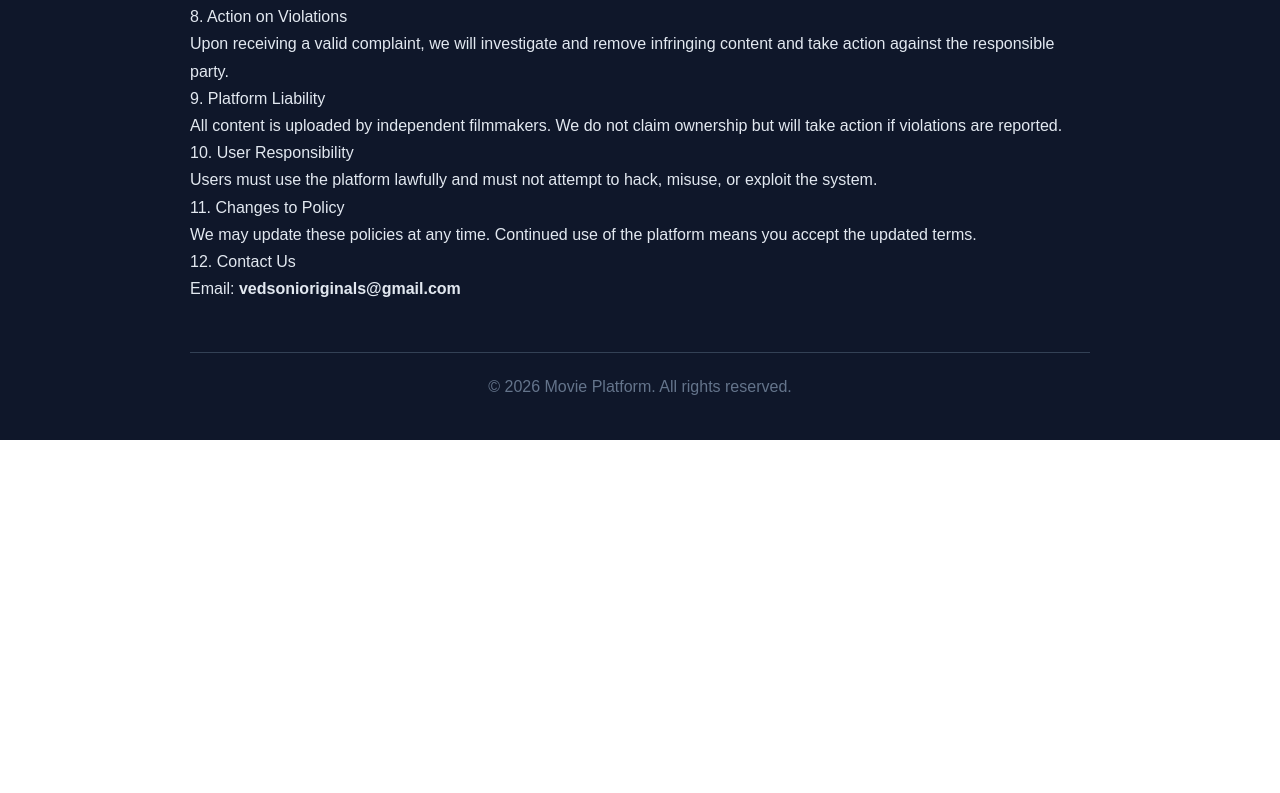
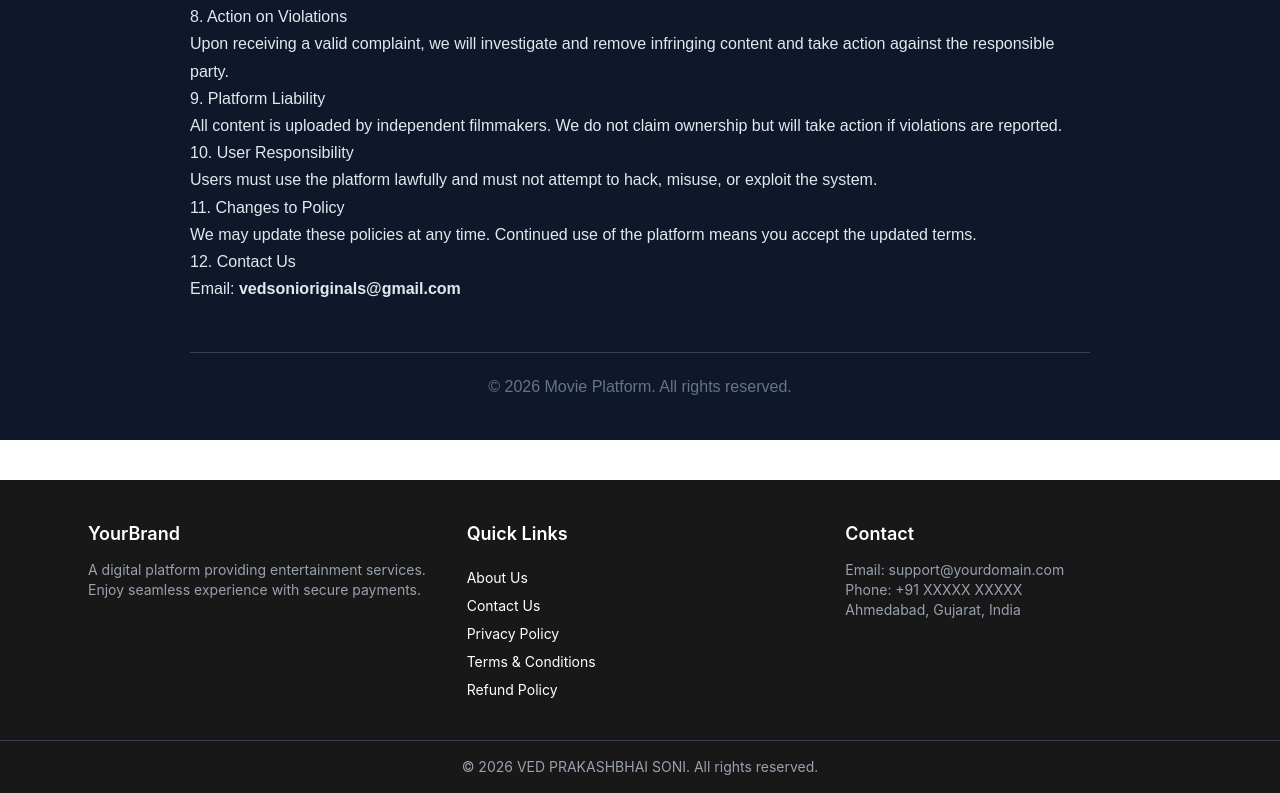
Before and after one commit to deeppatel200590/movie-platform, a React (Vite) app in the folder frontend/: page /policy in a window 1280 px wide. Shown: the part 653-1446 px from the top of the page. Before the commit the page ends 1093 px from the top, so only its background shows below. Built offline with nearby package versions, Linux system fonts and the light colour scheme.

Commit message:
fix footer]

```diff
--- a/frontend/src/App.jsx
+++ b/frontend/src/App.jsx
@@ -15,11 +15,15 @@
 
 import Navbar from "./components/Navbar";
 import AdminNavbar from "./components/AdminNavbar";
+import Footer from "./components/Footer"; // ✅ added
 
 import ProtectedRoute from "./ProtectedRoute";
 import AdminRoute from "./AdminRoute";
 import VerifyOtp from "./components/VerifyOtp";
 
+// 👉 ADD THESE if you created them
+// import TermsConditions from "./components/TermsConditions";
+// import RefundPolicy from "./components/RefundPolicy";
 
 const App = () => {
   return (
@@ -30,8 +34,10 @@
       <Route path="/login" element={<Login />} />
       <Route path="/signup" element={<Signup />} />
       <Route path="/social-login" element={<SocialLogin />} />
+
       {/* USER ROUTES */}
       <Route path="/verify-otp" element={<VerifyOtp />} />
+
       <Route
         path="/home"
         element={
@@ -39,32 +45,32 @@
             <>
               <Navbar />
               <Home />
+              <Footer /> {/* optional but good */}
             </>
           </ProtectedRoute>
         }
       />
 
+      {/* ✅ FIXED: made PUBLIC + added Footer */}
       <Route
         path="/about"
         element={
-          <ProtectedRoute>
           <>
             <Navbar />
             <About />
+            <Footer />
           </>
-          </ProtectedRoute>
         }
       />
 
       <Route
         path="/contact"
         element={
-          <ProtectedRoute>
           <>
             <Navbar />
             <ContactUs />
+            <Footer />
           </>
-          </ProtectedRoute>
         }
       />
 
@@ -74,9 +80,33 @@
           <>
             <Navbar />
             <PolicyPage />
+            <Footer />
           </>
         }
       />
+
+      {/* ✅ NEW REQUIRED PAGES */}
+      {/* <Route
+        path="/terms"
+        element={
+          <>
+            <Navbar />
+            <TermsConditions />
+            <Footer />
+          </>
+        }
+      /> */}
+
+      {/* <Route
+        path="/refund"
+        element={
+          <>
+            <Navbar />
+            <RefundPolicy />
+            <Footer />
+          </>
+        }
+      /> */}
 
       <Route
         path="/movie/:id"
--- /dev/null
+++ b/frontend/src/components/Footer.jsx
@@ -0,0 +1,48 @@
+import React from "react";
+import { Link } from "react-router-dom";
+
+const Footer = () => {
+  return (
+    <footer className="bg-[#181818] text-white mt-10">
+
+      {/* MAIN SECTION */}
+      <div className="max-w-6xl mx-auto px-6 py-10 grid md:grid-cols-3 gap-8 text-sm">
+
+        {/* BRAND */}
+        <div>
+          <h2 className="text-lg font-semibold mb-3">YourBrand</h2>
+          <p className="text-gray-400">
+            A digital platform providing entertainment services.
+            Enjoy seamless experience with secure payments.
+          </p>
+        </div>
+
+        {/* QUICK LINKS */}
+        <div className="flex flex-col gap-2">
+          <h2 className="text-lg font-semibold mb-3">Quick Links</h2>
+          <Link to="/about" className="hover:text-gray-300">About Us</Link>
+          <Link to="/contact" className="hover:text-gray-300">Contact Us</Link>
+          <Link to="/policy" className="hover:text-gray-300">Privacy Policy</Link>
+          <Link to="/terms" className="hover:text-gray-300">Terms & Conditions</Link>
+          <Link to="/refund" className="hover:text-gray-300">Refund Policy</Link>
+        </div>
+
+        {/* CONTACT INFO */}
+        <div>
+          <h2 className="text-lg font-semibold mb-3">Contact</h2>
+          <p className="text-gray-400">Email: support@yourdomain.com</p>
+          <p className="text-gray-400">Phone: +91 XXXXX XXXXX</p>
+          <p className="text-gray-400">Ahmedabad, Gujarat, India</p>
+        </div>
+
+      </div>
+
+      {/* BOTTOM BAR */}
+      <div className="border-t border-gray-700 text-center py-4 text-gray-400 text-sm">
+        © 2026 VED PRAKASHBHAI SONI. All rights reserved.
+      </div>
+    </footer>
+  );
+};
+
+export default Footer;
--- a/frontend/src/components/Navbar.jsx
+++ b/frontend/src/components/Navbar.jsx
@@ -24,7 +24,6 @@
         <Link to="/home" className="hover:text-gray-300">Home</Link>
         <Link to="/about" className="hover:text-gray-300">About</Link>
         <Link to="/contact" className="hover:text-gray-300">Contact</Link>
-        <Link to="/policy" className="hover:text-gray-300">Policy</Link>
 
         <button
           onClick={handleLogout}
@@ -51,10 +50,6 @@
             About
           </Link>
 
-          <Link to="/policy" onClick={() => setOpen(false)}>
-            Policy
-          </Link>
-
           <Link to="/contact" onClick={() => setOpen(false)}>
             Contact
           </Link>
```
Lines whose indentation alone changed are shown as unchanged.
